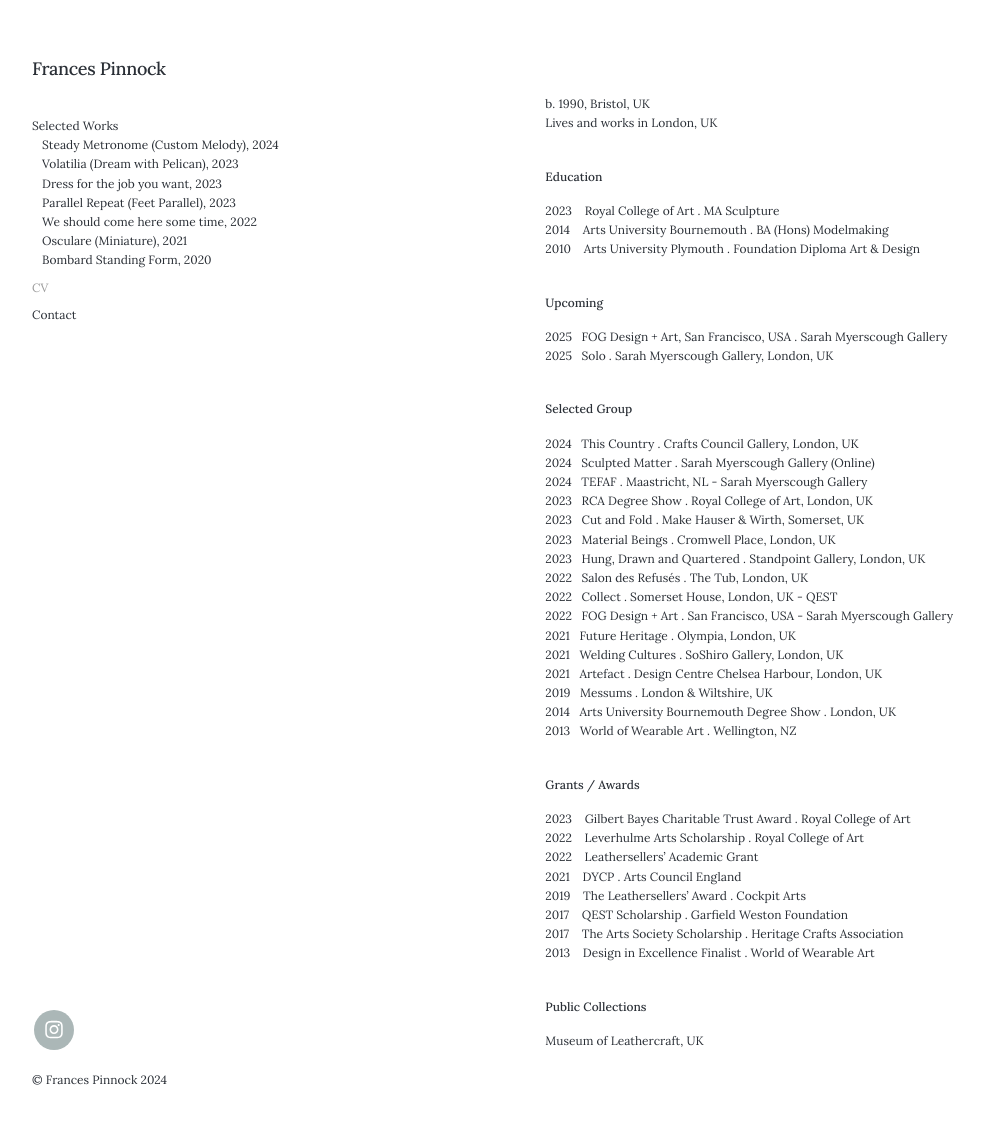
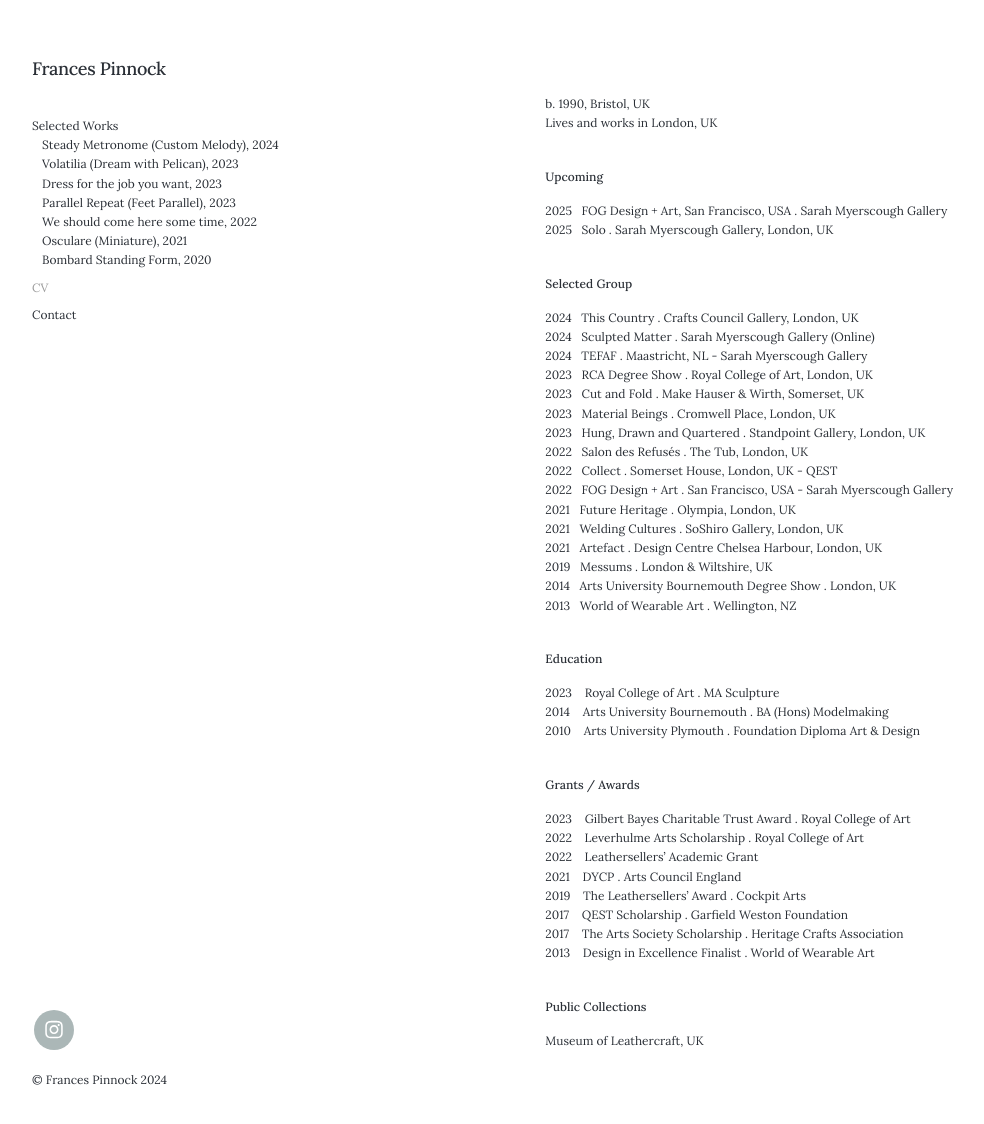
Before and after one commit to francespinnock/francespinnock.github.io, a Jekyll site: the page built from _pages/cv.md, in a window 1280 px wide and 1129 px high. Shown: the top 1124 px of the window, without its empty margins (28-1012 px from the left). Built offline with Jekyll 4.4.1, drawn with Linux system fonts in a browser that asks for light colours; nearby versions of some CDN libraries; some web fonts are replaced; part of the change alters nothing that is shown.

Commit message:
Update cv.md

```diff
--- a/_pages/cv.md
+++ b/_pages/cv.md
@@ -10,12 +10,6 @@ b. 1990, Bristol, UK
 Lives and works in London, UK
 <br />
 
-**Education**
-
-2023&nbsp;&nbsp;&nbsp; Royal College of Art . MA Sculpture
-2014&nbsp;&nbsp;&nbsp; Arts University Bournemouth . BA (Hons) Modelmaking
-2010&nbsp;&nbsp;&nbsp; Arts University Plymouth . Foundation Diploma Art & Design
-<br />
 
 **Upcoming**
 
@@ -43,6 +37,13 @@ Lives and works in London, UK
 2013&nbsp;&nbsp;&nbsp;World of Wearable Art . Wellington, NZ
 <br />
 
+**Education**
+
+2023&nbsp;&nbsp;&nbsp; Royal College of Art . MA Sculpture
+2014&nbsp;&nbsp;&nbsp; Arts University Bournemouth . BA (Hons) Modelmaking
+2010&nbsp;&nbsp;&nbsp; Arts University Plymouth . Foundation Diploma Art & Design
+<br />
+
 **Grants / Awards**
 
 2023&nbsp;&nbsp;&nbsp; Gilbert Bayes Charitable Trust Award . Royal College of Art
```
